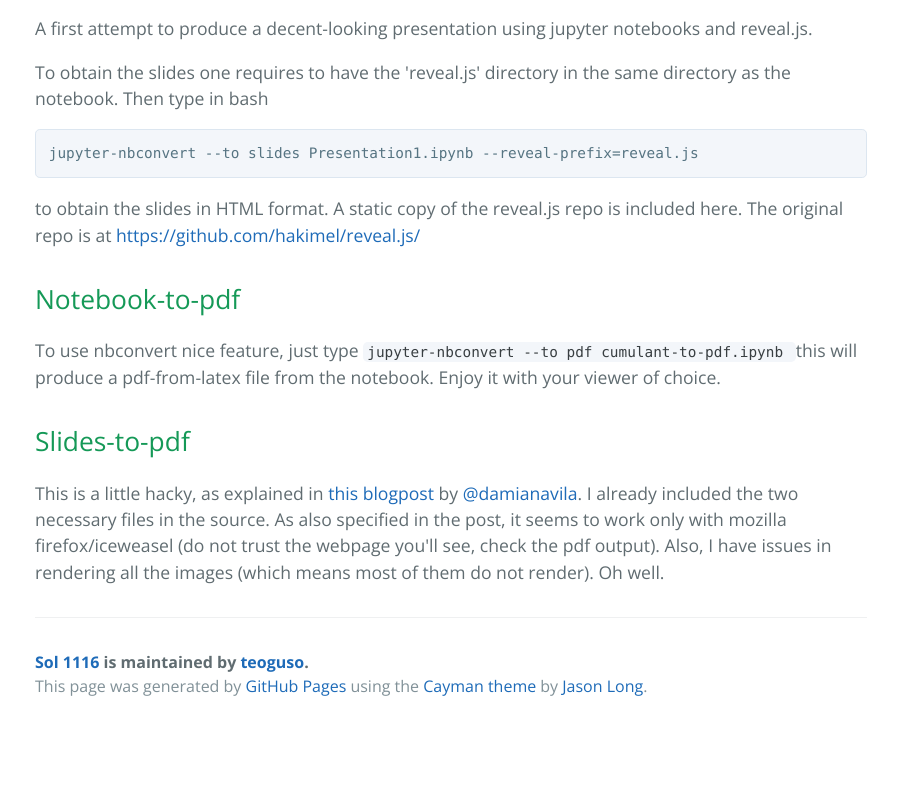
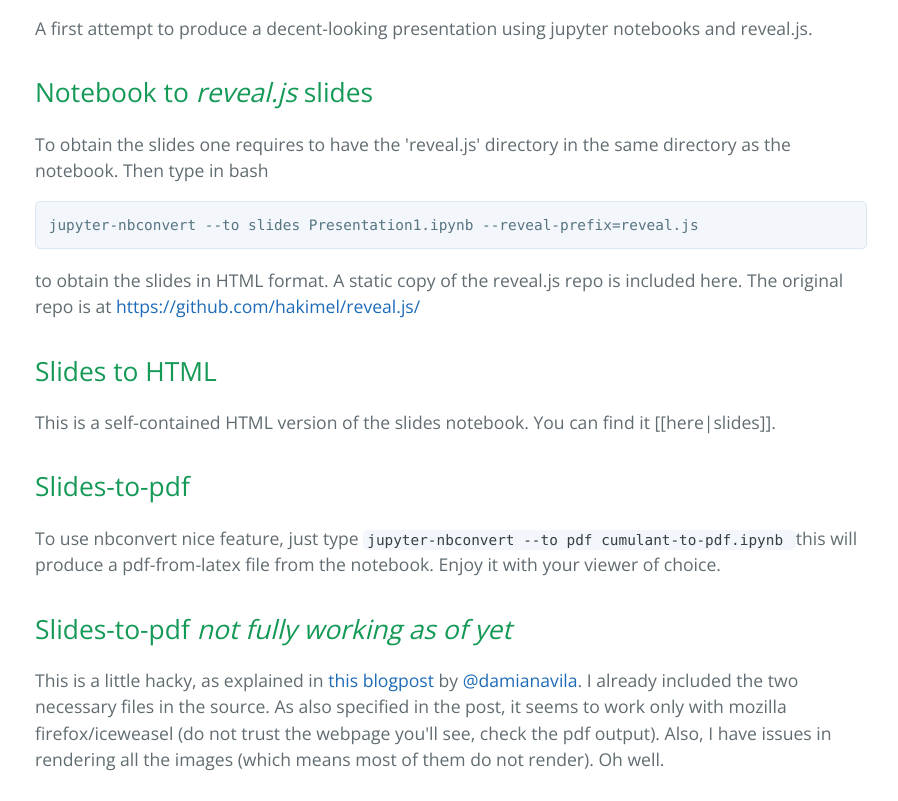
Before and after one commit to teoguso/sol_1116, a plain HTML site: page index.html in a window 1280 px wide. Shown: the part 470-1271 px from the top of the page, without its empty margins (189-1087 px from the left). Before the commit the page ends 1200 px from the top, so only its background shows below. Drawn offline with nearby package versions, Linux system fonts and the light colour scheme.

Commit message:
Create master branch via GitHub

```diff
--- a/index.html
+++ b/index.html
@@ -25,6 +25,9 @@
 <p>A first attempt to produce a decent-looking presentation
 using jupyter notebooks and reveal.js.</p>
 
+<h2>
+<a id="notebook-to-revealjs-slides" class="anchor" href="#notebook-to-revealjs-slides" aria-hidden="true"><span aria-hidden="true" class="octicon octicon-link"></span></a>Notebook to <em>reveal.js</em> slides</h2>
+
 <p>To obtain the slides one requires to have the 'reveal.js'
 directory
 in the same directory as the notebook.
@@ -38,7 +41,13 @@ A static copy of the reveal.js repo is included here.
 The original repo is at <a href="https://github.com/hakimel/reveal.js/">https://github.com/hakimel/reveal.js/</a></p>
 
 <h2>
-<a id="notebook-to-pdf" class="anchor" href="#notebook-to-pdf" aria-hidden="true"><span aria-hidden="true" class="octicon octicon-link"></span></a>Notebook-to-pdf</h2>
+<a id="slides-to-html" class="anchor" href="#slides-to-html" aria-hidden="true"><span aria-hidden="true" class="octicon octicon-link"></span></a>Slides to HTML</h2>
+
+<p>This is a self-contained HTML version of the slides notebook.
+You can find it [[here|slides]].</p>
+
+<h2>
+<a id="slides-to-pdf" class="anchor" href="#slides-to-pdf" aria-hidden="true"><span aria-hidden="true" class="octicon octicon-link"></span></a>Slides-to-pdf</h2>
 
 <p>To use nbconvert nice feature, just type
 <code>
@@ -48,7 +57,8 @@ this will produce a pdf-from-latex file from the notebook.
 Enjoy it with your viewer of choice. </p>
 
 <h2>
-<a id="slides-to-pdf" class="anchor" href="#slides-to-pdf" aria-hidden="true"><span aria-hidden="true" class="octicon octicon-link"></span></a>Slides-to-pdf</h2>
+<a id="slides-to-pdf-not-fully-working-as-of-yet" class="anchor" href="#slides-to-pdf-not-fully-working-as-of-yet" aria-hidden="true"><span aria-hidden="true" class="octicon octicon-link"></span></a>Slides-to-pdf <em>not fully working as of yet</em>
+</h2>
 
 <p>This is a little hacky, as explained in
 <a href="http://www.damian.oquanta.info/posts/a-little-hack-to-get-a-pdf-from-your-ipython-slides.html">this blogpost</a>
```
Also changed, not shown: params.json (+1 -1 lines).
